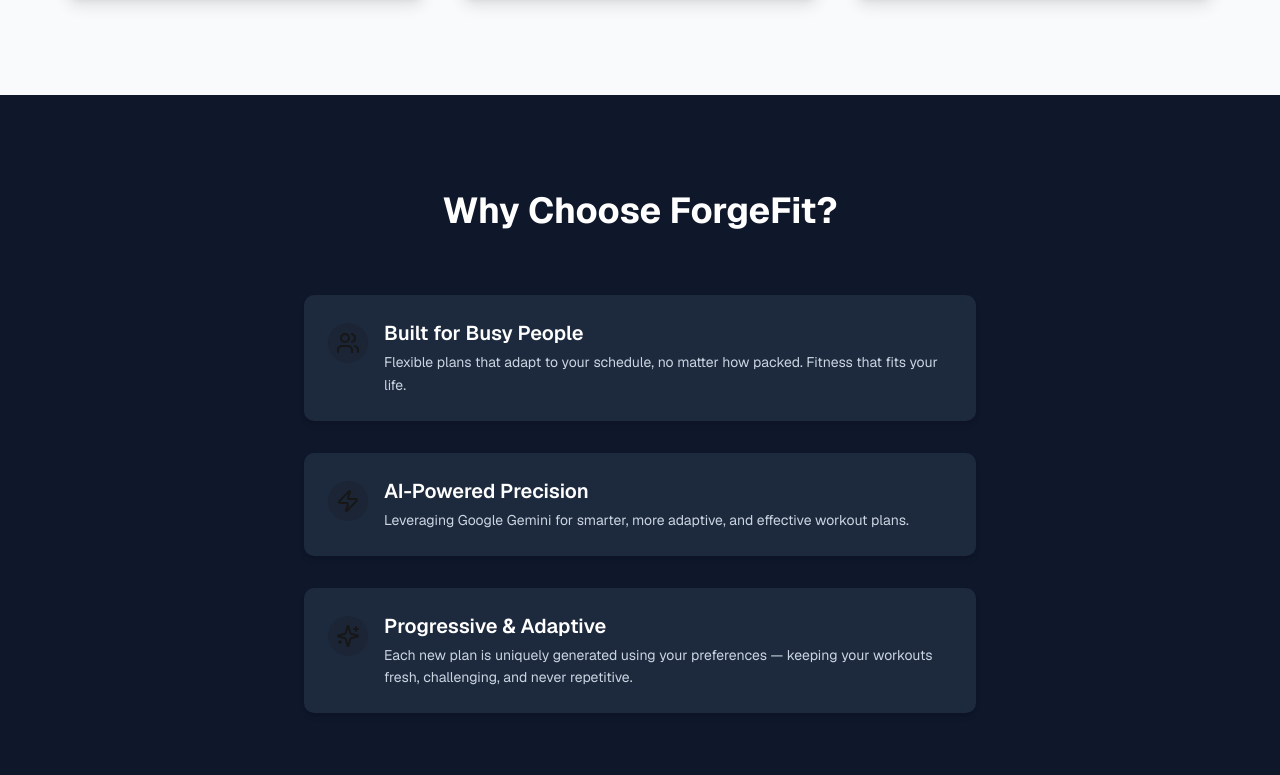
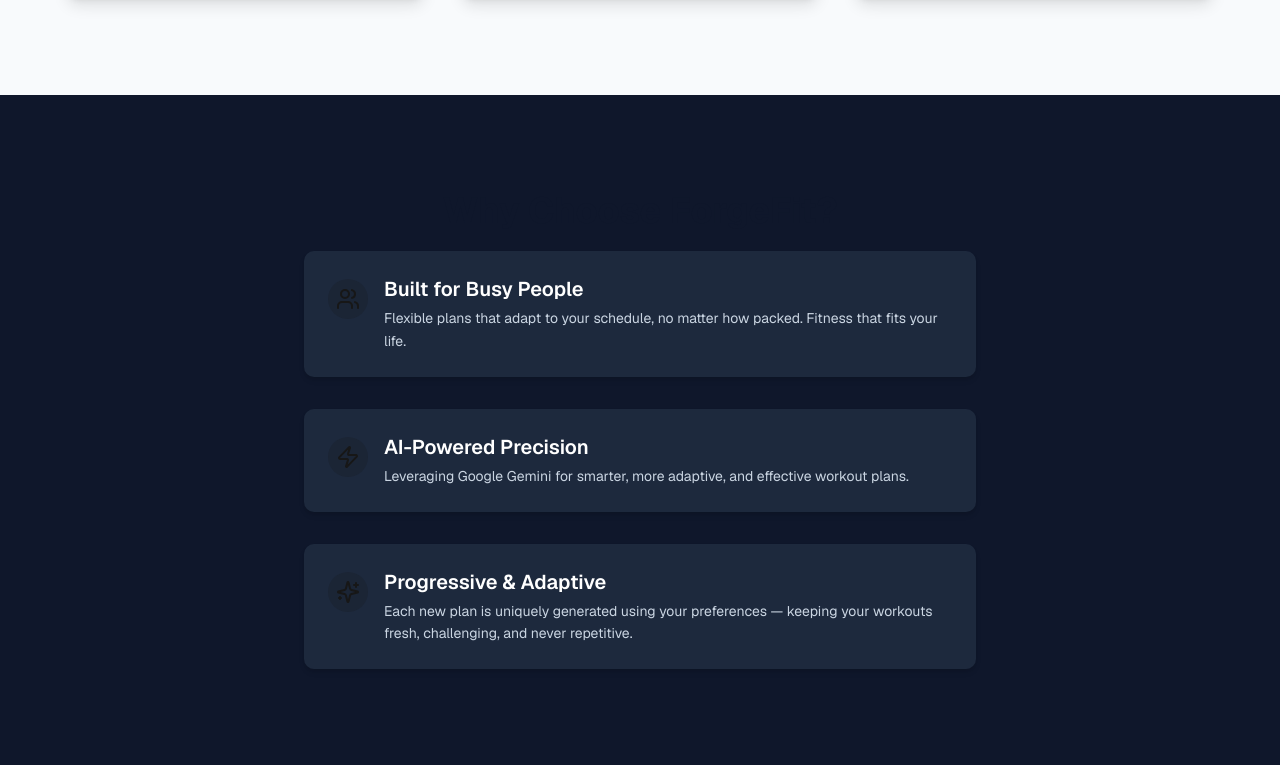
Before and after one commit to andrewosborne918/ForgeFit, a Next.js app: page /marketing in a window 1280 px wide. Shown: the part 1365-2140 px from the top of the page. Built offline with nearby package versions, Linux system fonts and the light colour scheme; no server answers.

Commit message:
Clean up marketing page

```diff
--- /dev/null
+++ b/src/app/marketing/components/BenefitItem.tsx
@@ -0,0 +1,29 @@
+import { motion } from "framer-motion";
+import { ANIMATION } from "@/lib/animations";
+
+interface BenefitItemProps {
+  icon: React.ComponentType<{ className?: string }>;
+  title: string;
+  description: string;
+}
+
+export const BenefitItem = ({
+  icon: Icon,
+  title,
+  description,
+}: BenefitItemProps) => (
+  <motion.li
+    className="flex items-start gap-4 p-6 bg-slate-800 dark:bg-slate-800/50 rounded-lg shadow-md hover:bg-slate-700/80 transition-colors duration-300"
+    variants={ANIMATION.ITEM}
+    whileHover={ANIMATION.CARD.hover}
+    whileTap={ANIMATION.CARD.tap}
+  >
+    <div className="flex-shrink-0 p-2 bg-primary/20 rounded-full mt-1">
+      <Icon className="h-6 w-6 text-primary" />
+    </div>
+    <div>
+      <h3 className="text-xl font-semibold mb-1 text-white">{title}</h3>
+      <p className="text-sm text-slate-300 leading-relaxed">{description}</p>
+    </div>
+  </motion.li>
+);
--- /dev/null
+++ b/src/app/marketing/components/Card.tsx
@@ -0,0 +1,55 @@
+import { motion, Variants } from "framer-motion";
+import { ReactNode } from "react";
+
+export interface CardProps {
+  icon: React.ComponentType<{ className?: string }>;
+  title: string;
+  description: string;
+  step?: string;
+  className?: string;
+  children?: ReactNode;
+  variants?: Variants;
+  initial?: string;
+  animate?: string;
+  whileHover?: any;
+  whileTap?: any;
+}
+
+export const Card = ({
+  icon: Icon,
+  title,
+  description,
+  step,
+  className = "",
+  children,
+  variants,
+  initial,
+  animate,
+  whileHover,
+  whileTap,
+  ...props
+}: CardProps) => (
+  <motion.div
+    className={`p-6 sm:p-8 bg-white dark:bg-slate-800 rounded-xl shadow-lg hover:shadow-2xl transition-shadow duration-300 ${className}`}
+    variants={variants}
+    initial={initial}
+    animate={animate}
+    whileHover={whileHover}
+    whileTap={whileTap}
+    {...props}
+  >
+    <div className="flex flex-col items-center text-center">
+      <div className="p-3 bg-primary/10 dark:bg-primary/20 rounded-full mb-4">
+        <Icon className="h-8 w-8 text-primary" />
+      </div>
+      {step && <p className="text-3xl font-bold text-primary mb-3">{step}</p>}
+      <h3 className="text-xl font-semibold mb-2 text-slate-900 dark:text-white">
+        {title}
+      </h3>
+      <p className="text-sm text-muted-foreground dark:text-slate-400 leading-relaxed">
+        {description}
+      </p>
+      {children}
+    </div>
+  </motion.div>
+);
--- /dev/null
+++ b/src/app/marketing/components/Section.tsx
@@ -0,0 +1,41 @@
+import { motion } from "framer-motion";
+import { ReactNode } from "react";
+import { ANIMATION } from "@/lib/animations";
+
+interface SectionProps {
+  id?: string;
+  title: string;
+  subtitle?: string;
+  children: ReactNode;
+  className?: string;
+  [key: string]: any;
+}
+
+export const Section = ({
+  id,
+  title,
+  subtitle,
+  children,
+  className = "",
+  ...props
+}: SectionProps) => (
+  <motion.section
+    id={id}
+    className={`py-16 sm:py-24 px-4 sm:px-6 ${className}`}
+    initial="hidden"
+    whileInView="visible"
+    viewport={{ once: true, amount: 0.2 }}
+    variants={ANIMATION.SECTION}
+    {...props}
+  >
+    <h2 className="text-3xl sm:text-4xl font-bold text-center mb-5 text-slate-900 dark:text-white">
+      {title}
+    </h2>
+    {subtitle && (
+      <p className="text-muted-foreground dark:text-slate-400 mb-12 sm:mb-16 text-lg max-w-2xl mx-auto text-center">
+        {subtitle}
+      </p>
+    )}
+    {children}
+  </motion.section>
+);
--- /dev/null
+++ b/src/app/marketing/constants.ts
@@ -0,0 +1,40 @@
+import { Cpu, Sparkles, Target, TrendingUp, Users, Zap } from "lucide-react";
+
+export const HOW_IT_WORKS = [
+  {
+    icon: Target,
+    step: "1",
+    title: "Tell us your goals",
+    description: "Share your fitness objectives, preferred schedule, and any equipment you have available to you."
+  },
+  {
+    icon: Cpu,
+    step: "2",
+    title: "AI creates your workouts",
+    description: "Our intelligent system instantly crafts a personalized workout plan tailored specifically for you."
+  },
+  {
+    icon: TrendingUp,
+    step: "3",
+    title: "Track progress & stay consistent",
+    description: "Follow your plan, log your workouts, monitor your progress, and watch as your plan adapts with you."
+  }
+] as const;
+
+export const BENEFITS = [
+  {
+    icon: Users,
+    title: "Built for Busy People",
+    description: "Flexible plans that adapt to your schedule, no matter how packed. Fitness that fits your life."
+  },
+  {
+    icon: Zap,
+    title: "AI-Powered Precision",
+    description: "Leveraging Google Gemini for smarter, more adaptive, and effective workout plans."
+  },
+  {
+    icon: Sparkles,
+    title: "Progressive & Adaptive",
+    description: "Each new plan is uniquely generated using your preferences — keeping your workouts fresh, challenging, and never repetitive."
+  }
+] as const;
--- a/src/app/marketing/page.tsx
+++ b/src/app/marketing/page.tsx
@@ -1,79 +1,74 @@
 // src/app/marketing/page.tsx
-"use client"
+"use client";
 
-import Image from "next/image"
-import Link from "next/link"
-import { Button } from "@/components/ui/button"
-import { Sparkles, Cpu, Users, TrendingUp, CheckCircle2, Zap, Target } from "lucide-react"
-import { motion } from "framer-motion"
-import { MarketingNavbar } from "@/components/MarketingNavbar" // Added MarketingNavbar import
-import { Logo } from "@/components/Logo"
+import Image from "next/image";
+import Link from "next/link";
+import { Button } from "@/components/ui/button";
+import { CheckCircle2, Users, Zap, Sparkles } from "lucide-react";
+import { motion, Variants } from "framer-motion";
+import { MarketingNavbar } from "@/components/MarketingNavbar";
+import { Logo } from "@/components/Logo";
+import { HOW_IT_WORKS, BENEFITS } from "./constants";
+import { Section } from "./components/Section";
+import { Card } from "./components/Card";
+import { BenefitItem } from "./components/BenefitItem";
+import { ANIMATION } from "@/lib/animations";
 
-// Animation variants for sections and items
-const sectionVariants = {
-  hidden: { opacity: 0, y: 50 },
-  visible: { opacity: 1, y: 0, transition: { duration: 0.6, ease: "easeOut" } },
-}
-
-const itemVariants = {
-  hidden: { opacity: 0, y: 20 },
-  visible: { opacity: 1, y: 0, transition: { duration: 0.5, ease: "easeOut" } },
-}
-
-const cardHoverVariants = {
-  hover: { scale: 1.03, y: -5, transition: { duration: 0.2 } }, // Adjusted hover effect
-  tap: { scale: 0.98 },
-}
-
-const staggeredContainerVariants = {
-  hidden: { opacity: 0 },
-  visible: {
-    opacity: 1,
-    transition: {
-      staggerChildren: 0.15, // Adjusted stagger speed
-      delayChildren: 0.2,
-    },
-  },
-};
+// Animation variants
+const sectionVariants: Variants = ANIMATION.SECTION;
+const itemVariants: Variants = ANIMATION.ITEM;
+const staggeredContainerVariants: Variants = ANIMATION.STAGGER;
 
 export default function MarketingPage() {
   return (
     <div className="text-slate-800 dark:text-slate-200 scroll-smooth min-h-screen">
       <MarketingNavbar />
+
       {/* Hero Section */}
       <section
-        className="relative min-h-screen flex items-center justify-center text-center bg-fixed bg-center bg-cover" // Removed pt-[60px] and -mt-[60px]
+        className="relative min-h-screen flex items-center justify-center text-center bg-fixed bg-center bg-cover"
         style={{ backgroundImage: 'url(/images/forge_gym2.jpg)' }}
       >
         <div className="absolute inset-0 bg-gradient-to-b from-black/70 via-black/50 to-black/70" />
         <motion.div
-          className="z-10 px-4 sm:px-6 max-w-3xl mx-auto pt-[60px]" // Add padding only to content, not section
+          className="z-10 px-4 sm:px-6 max-w-3xl mx-auto pt-[60px]"
           initial="hidden"
           animate="visible"
           variants={{
             hidden: { opacity: 0, y: 20 },
-            visible: { opacity: 1, y: 0, transition: { duration: 0.8, delay: 0.3 } },
+            visible: {
+              opacity: 1,
+              y: 0,
+              transition: {
+                duration: 0.8,
+                delay: 0.3
+              }
+            },
           }}
         >
           <motion.h1
             className="text-5xl md:text-6xl lg:text-7xl font-extrabold text-white tracking-tight"
-            variants={itemVariants}
+            variants={ANIMATION.ITEM}
           >
             Forge Your Best Body <span className="text-orange-500">with AI-Crafted Workouts</span>
           </motion.h1>
           <motion.p
             className="text-slate-200 mt-6 text-lg md:text-xl max-w-xl mx-auto"
-            variants={itemVariants}
+            variants={ANIMATION.ITEM}
           >
-            Generate up to <span className="font-bold text-orange-400">3 free workouts</span> — no credit card required. Personalized plans in seconds. Stop guessing, start forging.
+            Generate up to <span className="font-bold text-orange-400">3 free workouts</span> — no credit card required.
+            Personalized plans in seconds. Stop guessing, start forging.
           </motion.p>
           <motion.div
             className="mt-10 flex flex-col sm:flex-row justify-center items-center gap-4"
-            variants={staggeredContainerVariants}
+            variants={ANIMATION.STAGGER}
           >
-            <motion.div variants={itemVariants}>
+            <motion.div variants={ANIMATION.ITEM}>
               <Link href="/auth/signup">
-                <Button size="lg" className="px-8 py-3 text-lg font-semibold bg-orange-500 hover:bg-orange-600 text-white rounded-full shadow-xs">
+                <Button
+                  size="lg"
+                  className="px-8 py-3 text-lg font-semibold bg-orange-500 hover:bg-orange-600 text-white rounded-full shadow-xs"
+                >
                   Generate Free Workouts
                 </Button>
               </Link>
@@ -83,84 +78,49 @@
       </section>
 
       {/* How It Works Section */}
-      <motion.section
-        id="how-it-works" // Added ID for navigation
-        className="py-16 sm:py-24 bg-slate-50 dark:bg-slate-900 text-center px-4 sm:px-6"
-        initial="hidden"
-        whileInView="visible"
-        viewport={{ once: true, amount: 0.2 }}
-        variants={sectionVariants}
+      <Section
+        id="how-it-works"
+        title="How It Works"
+        subtitle="Get started on your fitness journey with ForgeFit in three simple steps."
+        className="bg-slate-50 dark:bg-slate-900"
       >
-        <h2 className="text-3xl sm:text-4xl font-bold mb-5 text-slate-900 dark:text-white">How It Works</h2>
-        <p className="text-muted-foreground dark:text-slate-400 mb-12 sm:mb-16 text-lg max-w-2xl mx-auto">
-          Get started on your fitness journey with ForgeFit in three simple steps.
-        </p>
         <motion.div
           className="grid md:grid-cols-3 gap-8 max-w-6xl mx-auto"
-          variants={staggeredContainerVariants}
+          variants={ANIMATION.STAGGER}
         >
-          {[ // Updated content and icons
-            { icon: Target, step: "1", title: "Tell us your goals", desc: "Share your fitness objectives, preferred schedule, and any equipment you have available to you." },
-            { icon: Cpu, step: "2", title: "AI creates your workouts", desc: "Our intelligent system instantly crafts a personalized workout plan tailored specifically for you." },
-            { icon: TrendingUp, step: "3", title: "Track progress & stay consistent", desc: "Follow your plan, log your workouts, monitor your progress, and watch as your plan adapts with you." }
-          ].map(({ icon: Icon, step, title, desc }) => (
-            <motion.div
-              key={step}
-              className="p-6 sm:p-8 bg-white dark:bg-slate-800 rounded-xl shadow-lg hover:shadow-2xl transition-shadow duration-300"
-              variants={itemVariants}
-              whileHover={cardHoverVariants.hover}
-              whileTap={cardHoverVariants.tap}
-            >
-              <div className="flex justify-center mb-4">
-                <div className="p-3 bg-primary/10 dark:bg-primary/20 rounded-full">
-                  <Icon className="h-8 w-8 text-primary" />
-                </div>
-              </div>
-              <p className="text-3xl font-bold text-primary mb-3">{step}</p>
-              <h3 className="text-xl font-semibold mb-2 text-slate-900 dark:text-white">{title}</h3>
-              <p className="text-sm text-muted-foreground dark:text-slate-400 leading-relaxed">{desc}</p>
-            </motion.div>
+          {HOW_IT_WORKS.map((item, index) => (
+            <Card
+              key={index}
+              icon={item.icon}
+              title={item.title}
+              description={item.description}
+              step={item.step}
+            />
           ))}
         </motion.div>
-      </motion.section>
+      </Section>
 
       {/* Why Choose ForgeFit Section */}
-      <motion.section
-        id="features" // Changed ID to features for navigation
-        className="bg-slate-900 dark:bg-black text-white py-16 sm:py-24 px-4 sm:px-6"
-        initial="hidden"
-        whileInView="visible"
-        viewport={{ once: true, amount: 0.2 }}
-        variants={sectionVariants}
+      {/* Why Choose ForgeFit Section */}
+      <Section
+        id="features"
+        title="Why Choose ForgeFit?"
+        className="bg-slate-900 dark:bg-black text-white"
       >
-        <h2 className="text-3xl sm:text-4xl font-bold text-center mb-12 sm:mb-16">Why Choose ForgeFit?</h2>
         <motion.ul
-          className="max-w-2xl mx-auto space-y-8" // Changed to ul and adjusted layout
-          variants={staggeredContainerVariants}
+          className="max-w-2xl mx-auto space-y-8"
+          variants={ANIMATION.STAGGER}
         >
-          {[
-            { icon: Users, title: "Built for Busy People", desc: "Flexible plans that adapt to your schedule, no matter how packed. Fitness that fits your life." },
-            { icon: Zap, title: "AI-Powered Precision", desc: "Leveraging Google Gemini for smarter, more adaptive, and effective workout plans." },
-            { icon: Sparkles, title: "Progressive & Adaptive", desc: "Each new plan is uniquely generated using your preferences — keeping your workouts fresh, challenging, and never repetitive." }
-          ].map(({ icon: Icon, title, desc }) => (
-            <motion.li
-              key={title}
-              className="flex items-start gap-4 p-6 bg-slate-800 dark:bg-slate-800/50 rounded-lg shadow-md hover:bg-slate-700/80 transition-colors duration-300" // List item styling
-              variants={itemVariants}
-              whileHover={cardHoverVariants.hover}
-              whileTap={cardHoverVariants.tap}
-            >
-              <div className="flex-shrink-0 p-2 bg-primary/20 rounded-full mt-1">
-                <Icon className="h-6 w-6 text-primary" />
-              </div>
-              <div>
-                <h3 className="text-xl font-semibold mb-1 text-white">{title}</h3>
-                <p className="text-sm text-slate-300 leading-relaxed">{desc}</p>
-              </div>
-            </motion.li>
+          {BENEFITS.map((benefit, index) => (
+            <BenefitItem
+              key={index}
+              icon={benefit.icon}
+              title={benefit.title}
+              description={benefit.description}
+            />
           ))}
         </motion.ul>
-      </motion.section>
+      </Section>
 
       {/* Powerful Features Section (Combined with previous Features) */}
       <motion.section
@@ -309,7 +269,7 @@
               key={i}
               className="bg-white dark:bg-slate-800 p-6 sm:p-8 rounded-xl shadow-xl flex flex-col items-center text-center h-full hover:shadow-2xl transition-shadow duration-300"
               variants={itemVariants}
-              whileHover={cardHoverVariants.hover}
+              whileHover={ANIMATION.CARD.hover}
             >
               {/* Placeholder for avatar image - assuming you might add these later */}
               {/* <Image src={`/images/avatars/avatar${i+1}.png`} alt={user} width={70} height={70} className="rounded-full mb-5 border-2 border-primary shadow-sm" /> */}
--- /dev/null
+++ b/src/lib/animations.ts
@@ -0,0 +1,58 @@
+import { Variants } from "framer-motion";
+
+interface AnimationVariants {
+  SECTION: Variants;
+  ITEM: Variants;
+  CARD: {
+    hover: { [key: string]: any };
+    tap: { [key: string]: any };
+  };
+  STAGGER: Variants;
+}
+
+export const ANIMATION: AnimationVariants = {
+  SECTION: {
+    hidden: { opacity: 0, y: 50 },
+    visible: {
+      opacity: 1,
+      y: 0,
+      transition: {
+        duration: 0.6,
+        ease: "easeOut"
+      }
+    },
+  },
+  ITEM: {
+    hidden: { opacity: 0, y: 20 },
+    visible: {
+      opacity: 1,
+      y: 0,
+      transition: {
+        duration: 0.5,
+        ease: "easeOut"
+      }
+    },
+  },
+  CARD: {
+    hover: {
+      scale: 1.03,
+      y: -5,
+      transition: {
+        duration: 0.2
+      }
+    },
+    tap: {
+      scale: 0.98
+    },
+  },
+  STAGGER: {
+    hidden: { opacity: 0 },
+    visible: {
+      opacity: 1,
+      transition: {
+        staggerChildren: 0.15,
+        delayChildren: 0.2
+      },
+    },
+  },
+};
```
Also changed, not shown: src/lib/admin-auth.ts (+26 -0 lines).
